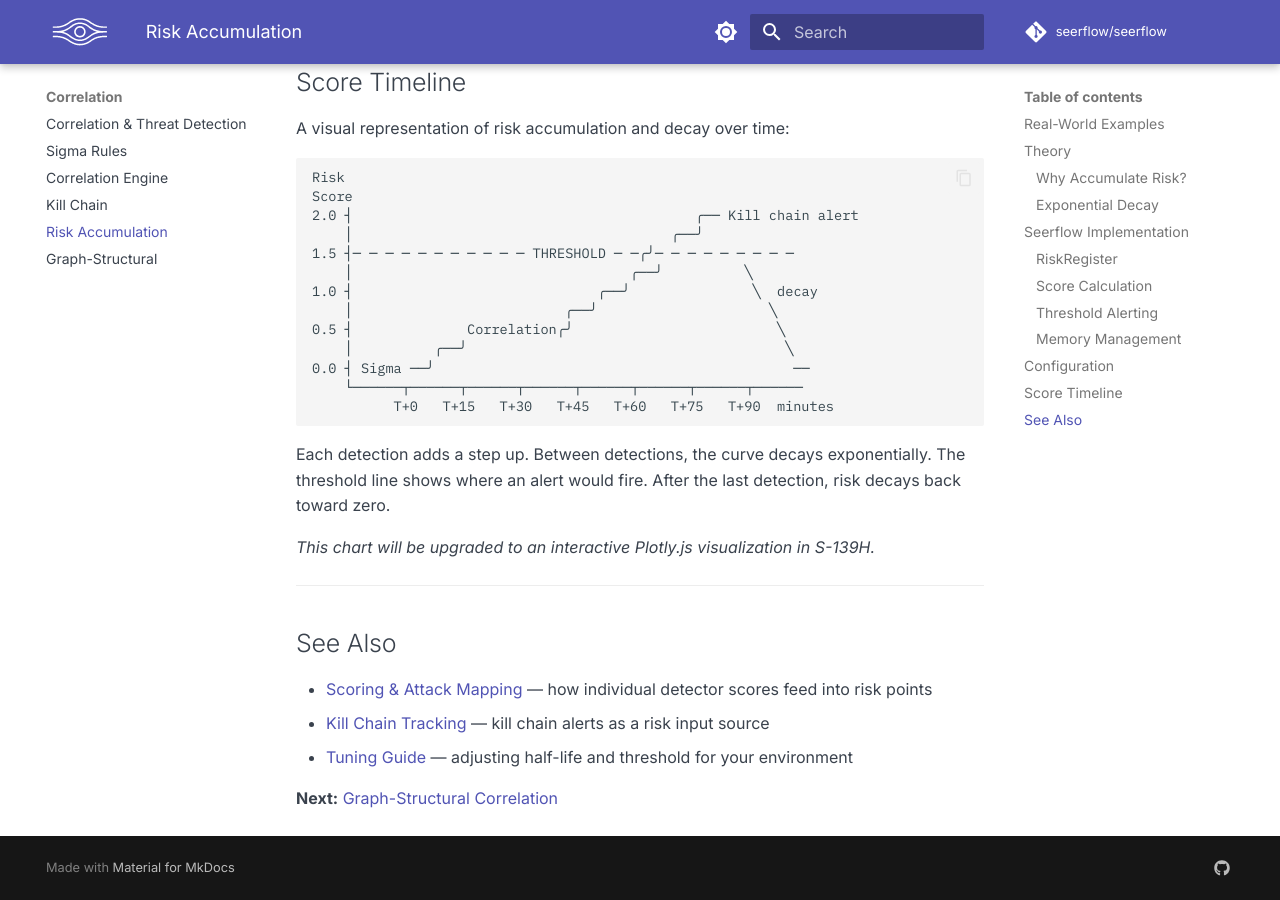
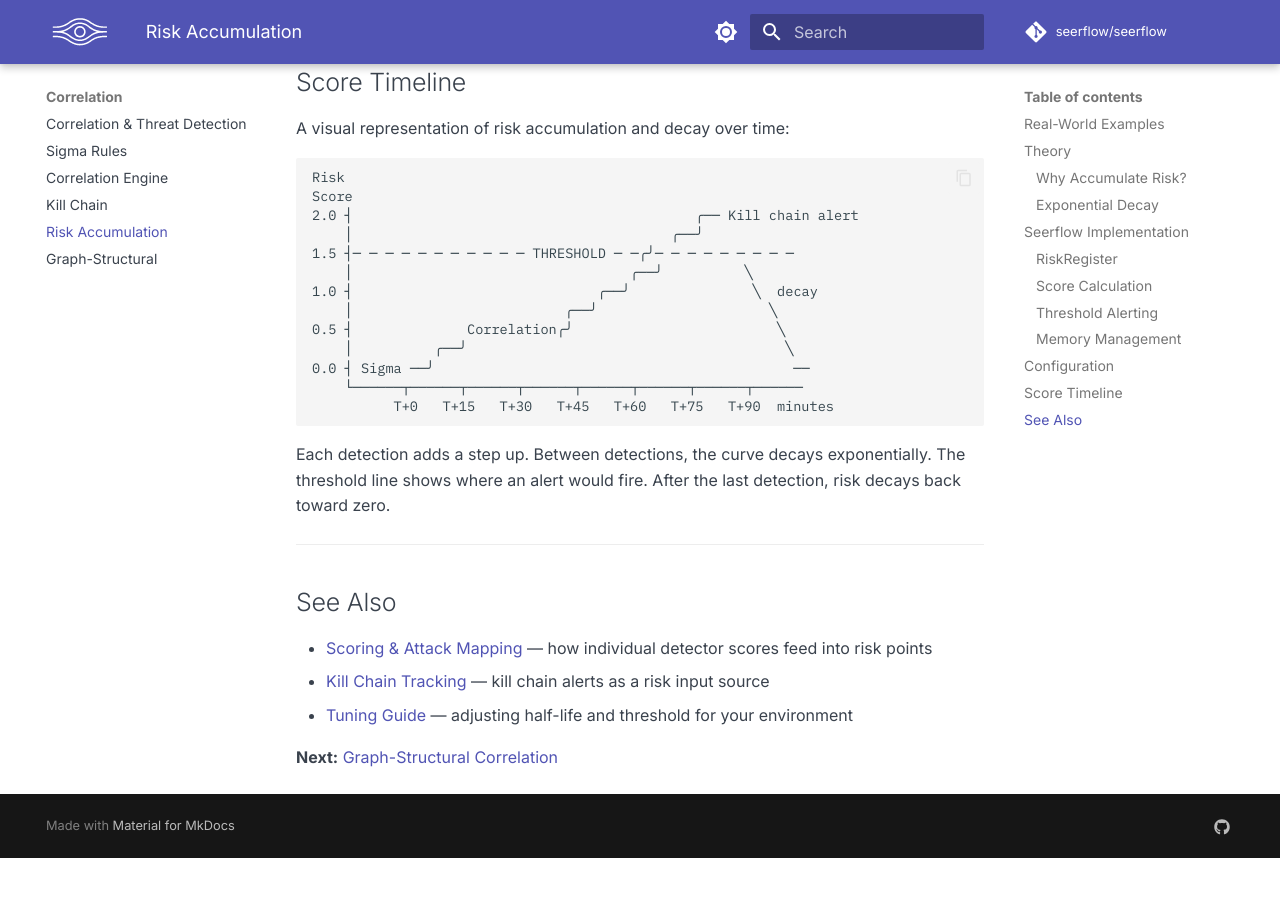
Before and after one commit to seerflow/seerflow-guide, an MkDocs documentation site: the page built from docs/correlation/risk-accumulation.md, in a window 1280 px wide and 900 px high, scrolled down 3996 px. Built offline with MkDocs 1.6.1 and Material for MkDocs 9.7.7, drawn with Linux system fonts in a browser that asks for light colours; plug-ins that fetch from the network failed and are left out; comment, search, counter and statistics services are not loaded; after the commit the page ends 4854 px from its top, so only the background shows below that.

Commit message:
docs(S-139F): remove S-139H upgrade note from risk accumulation page

```diff
--- a/docs/correlation/risk-accumulation.md
+++ b/docs/correlation/risk-accumulation.md
@@ -145,8 +145,6 @@ Score
 
 Each detection adds a step up. Between detections, the curve decays exponentially. The threshold line shows where an alert would fire. After the last detection, risk decays back toward zero.
 
-*This chart will be upgraded to an interactive Plotly.js visualization in S-139H.*
-
 ---
 
 ## See Also
```
